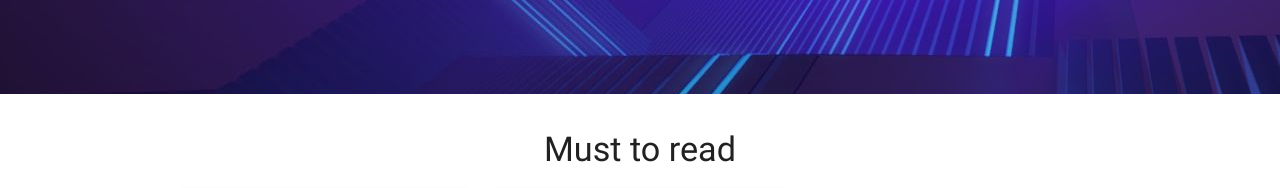
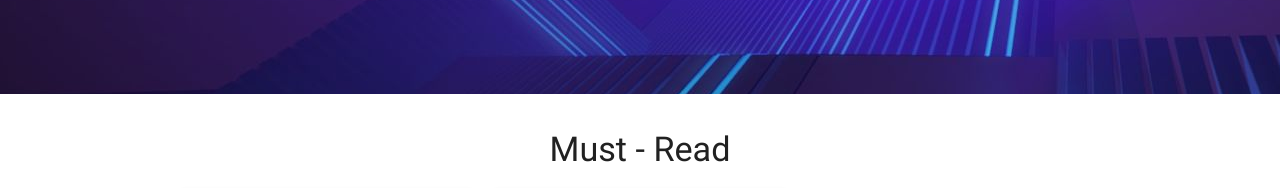
Before and after one commit to imaka0521/Web, a plain HTML site: page index.html in a window 1280 px wide. Shown: the part 1460-1648 px from the top of the page. Drawn offline with nearby package versions, Linux system fonts and the light colour scheme.

Commit message:
Update index.html

```diff
--- a/index.html
+++ b/index.html
@@ -91,7 +91,7 @@
       <div class="row">
         <div class="col s12 center">
           <h3><i class="mdi-content-send brown-text"></i></h3>
-          <h4 class="center">Must to read</h4>
+          <h4 class="center">Must - Read</h4>
         </div>
 
         <div class="row">
```
